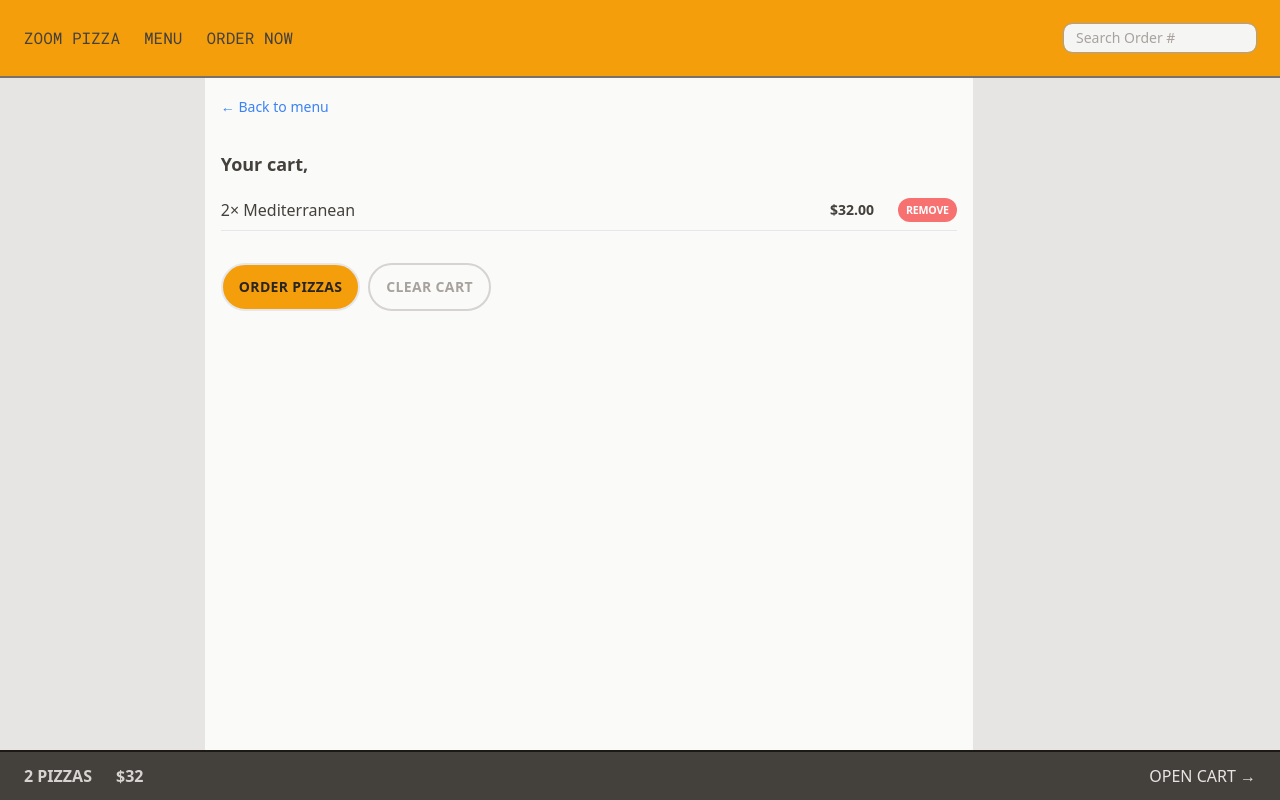
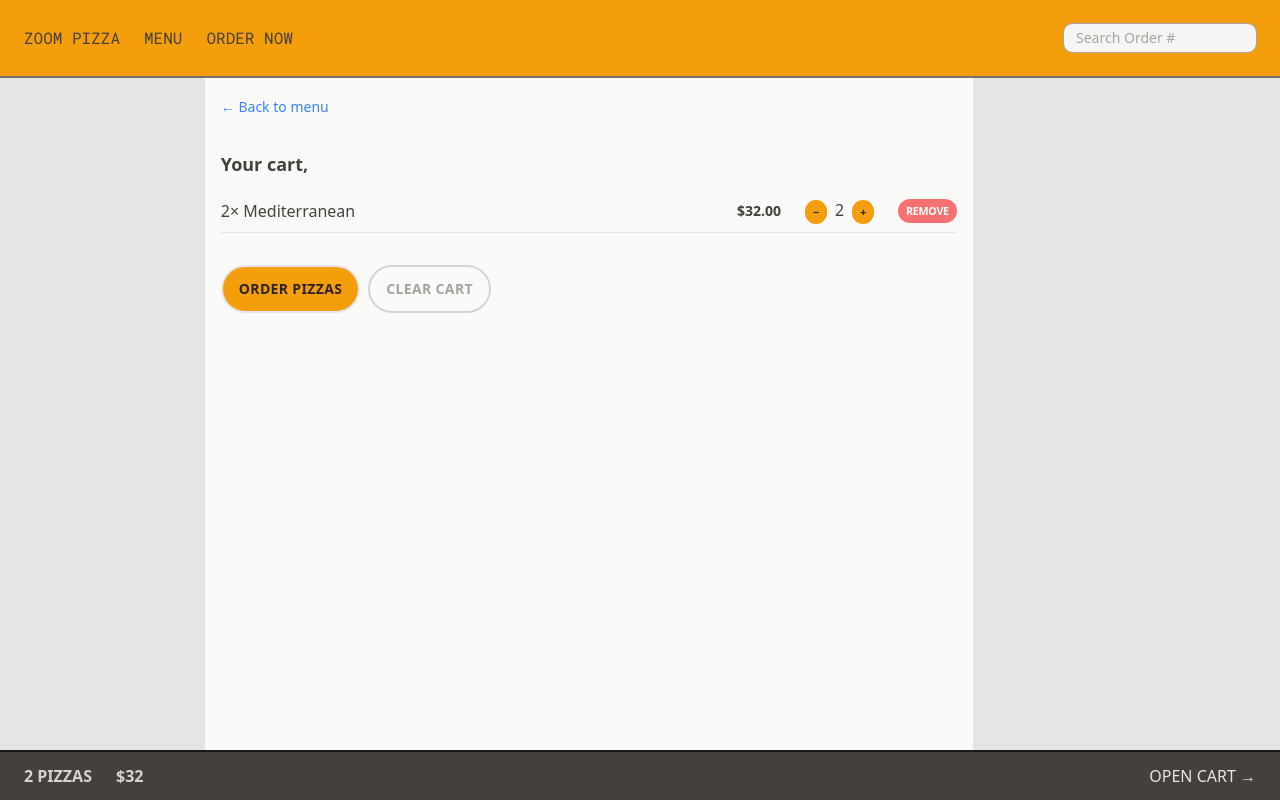
Before and after one commit to p-kordana/project-one, a React (Vite) app: page /cart in a window 1280 px wide. Built offline with nearby package versions, Linux system fonts and the light colour scheme.

Commit message:
add cart quantity adjustment feature

```diff
--- a/src/features/cart/CartItem.jsx
+++ b/src/features/cart/CartItem.jsx
@@ -2,7 +2,7 @@ import { useDispatch } from "react-redux";
 import Button from "../../ui/Button";
 import { formatCurrency } from "../../utils/helpers";
 import PropTypes from "prop-types";
-import { removeItem } from "./cartSlice";
+import { removeItem, updateQuantity } from "./cartSlice";
 
 CartItem.propTypes = {
   item: PropTypes.any,
@@ -16,13 +16,31 @@ function CartItem({ item }) {
     dispatch(removeItem(pizzaId));
   }
 
+  function handleIncrement() {
+    dispatch(updateQuantity(pizzaId, 1));
+  }
+
+  function handleDecrement() {
+    dispatch(updateQuantity(pizzaId, -1));
+  }
+
   return (
-    <li className="grid grid-cols-2 grid-rows-2 py-2 sm:flex sm:grid-rows-1 sm:items-center sm:justify-between">
-      <p className="col-span-2 mb-1 sm:mb-0">
+    <li className="grid grid-cols-3 grid-rows-2 py-2 sm:flex sm:grid-rows-1 sm:items-center sm:justify-between">
+      <p className="col-span-3 mb-1 sm:mb-0">
         {quantity}&times; {name}
       </p>
-      <div className="col-span-2 flex items-center justify-between sm:gap-6">
+
+      <div className="col-span-3 flex items-center justify-between sm:gap-6">
         <p className="text-sm font-semibold">{formatCurrency(totalPrice)}</p>
+        <div className="space-x-2">
+          <Button size="small" onClick={handleDecrement}>
+            &minus;
+          </Button>
+          <span>{quantity}</span>
+          <Button size="small" onClick={handleIncrement}>
+            +
+          </Button>
+        </div>
         <Button
           type="delete"
           size="small"
--- a/src/features/cart/cartSlice.js
+++ b/src/features/cart/cartSlice.js
@@ -37,6 +37,10 @@ const cartSlice = createSlice({
       reducer(state, action) {
         const item = state.items.find((i) => i.pizzaId === action.payload.id);
         item.quantity += action.payload.qty;
+        item.totalPrice = item.unitPrice * item.quantity;
+
+        if (item.quantity === 0)
+          cartSlice.caseReducers.removeItem(state, action.payload.id);
       },
     },
     emptyCart(state) {
```
